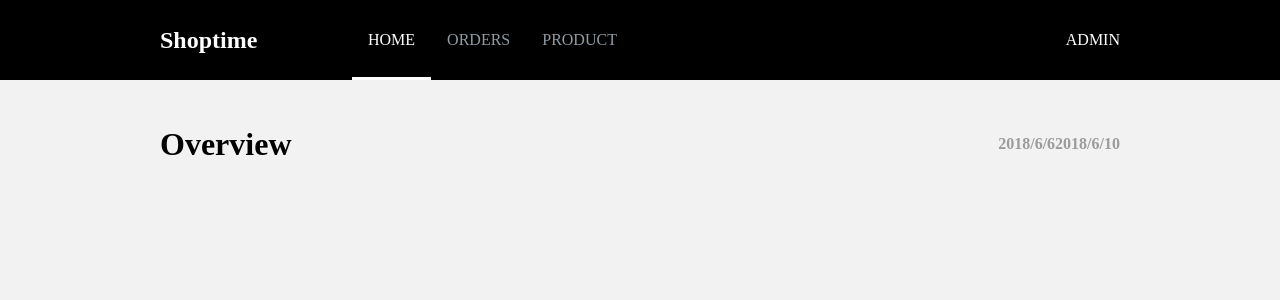
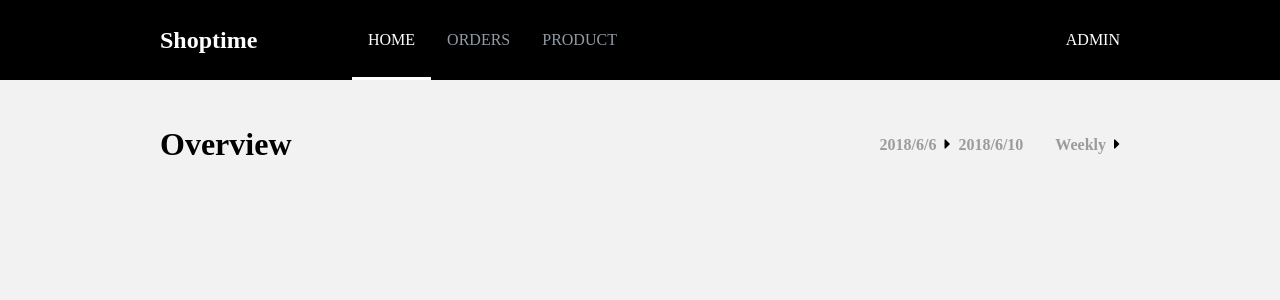
Before and after one commit to curt6815463/TimeHouseWeek3, a React app: page / in a window 1280 px wide. Shown: the top 300 px of the page. Built offline with nearby package versions, Linux system fonts and the light colour scheme.

Commit message:
feat: title date dropdown

```diff
--- a/src/App.js
+++ b/src/App.js
@@ -2,6 +2,7 @@ import React, { Component } from 'react';
 import TopBar from '@/components/TopBar/';
 import HomeScene from '@/components/HomeScene/index';
 import './common/css/reset.css'
+import '@fortawesome/fontawesome-free/css/all.css'
 class App extends Component {
   render() {
     return (
--- a/src/components/HomeScene/index.js
+++ b/src/components/HomeScene/index.js
@@ -11,17 +11,31 @@ class HomeScene extends Component {
               Overview
             </div>
             <div className="conditions">
-              <div className="startTime wording">
-                2018/6/6
-              </div>
-              <div className="split-icon">
-
-              </div>
-              <div className="endTime wording">
-                2018/6/10
+              <div className="date">
+                <span className="startTime wording">
+                  2018/6/6
+                </span>
+                <span className="split-icon">
+                  <i class="fas fa-caret-right"></i>
+                </span>
+                <span className="endTime wording">
+                  2018/6/10
+                </span>
               </div>
               <div className="util wording">
-
+                <span className="selected-value">
+                  Weekly
+                </span>
+                <div className="dropdown">
+                  <div>Daily</div>
+                  <div>Weekly</div>
+                  <div>Monthly</div>
+                  <div>Yearly</div>
+                  <div>Custom</div>
+                </div>
+                <span className="split-icon">
+                  <i class="fas fa-caret-right"></i>
+                </span>
               </div>
             </div>
           </div>
--- a/src/components/HomeScene/styled-components.js
+++ b/src/components/HomeScene/styled-components.js
@@ -19,10 +19,44 @@ const HomeComponent = styled.div`
         font-weight: bold;
         cursor: pointer;
       }
+      .date{
+        margin-right: 1.5rem;
+        span{
+          padding-right: 0.5rem;
+        }
+      }
+
+      .util{
+        position: relative;
+        .selected-value{
+          padding-right: 0.5rem;
+        }
+        .dropdown{
+          display: none;
+          width: 6rem;
+          position: absolute;
+          top: 1.5rem;
+          right: 0;
+          text-align: center;
+          background-color: #fff;
+          box-shadow: 1px 2px 10px 0 #9B9B9B;
+          div{
+            padding: 0.6rem 0;
+          }
+          div:hover{
+            background-color: #000;
+            color: #fff;
+          }
+        }
+      }
+      .split-icon{
+        color: #000;
+      }
     }
     .conditions > *{
       display: inline-block;
       vertical-align: middle;
+
     }
     .conditions::after{
       content:'';
```
